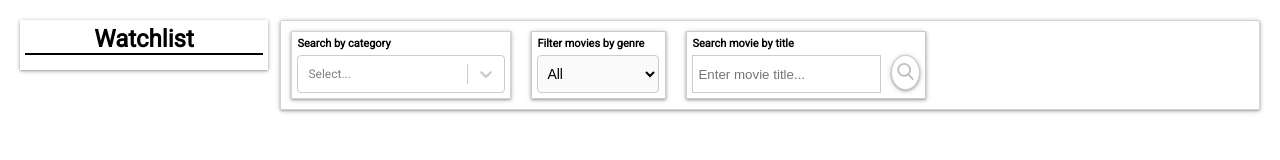
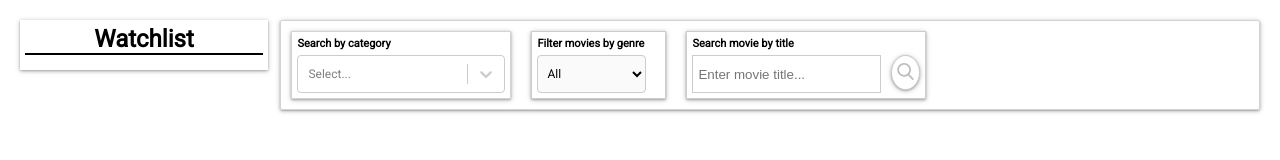
Before and after one commit to ratibor81/react-DZ, a React app: page / in a window 1280 px wide. Shown: the top 160 px of the page. Built offline with nearby package versions, Linux system fonts and the light colour scheme.

Commit message:
Fixed some styles

```diff
--- a/src/components/movie-filer/styles.css
+++ b/src/components/movie-filer/styles.css
@@ -1,12 +1,13 @@
 .MovieFilter {
   display: block;
   cursor: pointer;
-  font-size: 14px;
+  font-size: 12px;
   height: 38px;
   border: 1px solid hsl(0, 0%, 80%);
   background-color: hsl(0, 0%, 98%);
   padding-left: 5px;
   border-radius: 4px;
+  font-family: 'Roboto', sans-serif;
 }
 
 .filter_panel {
--- a/src/redux/reducers/filter.js
+++ b/src/redux/reducers/filter.js
@@ -1,6 +1,6 @@
 import { CHANGE_FILTER } from '../types';
 
-const intialState = 10101010;
+const intialState = 100000;
 
 export default function filterReducer(state = intialState, { type, payload }) {
   switch (type) {
--- a/src/redux/selectors.js
+++ b/src/redux/selectors.js
@@ -9,7 +9,7 @@ export const getCurrentFilter = state => state.filter;
 export const getMoviesWithCurrentGenre = createSelector(
   [getAllMovies, getCurrentFilter],
   (movies, filter) =>
-    filter === 10101010
+    filter === 100000
       ? movies
       : movies.filter(movie => movie.genre_ids.includes(filter)),
 );
--- a/src/selectors/movie-filter-options.js
+++ b/src/selectors/movie-filter-options.js
@@ -1,6 +1,6 @@
 const GENRES = [
   {
-    id: 10101010,
+    id: 100000,
     name: 'All',
   },
   {
```
